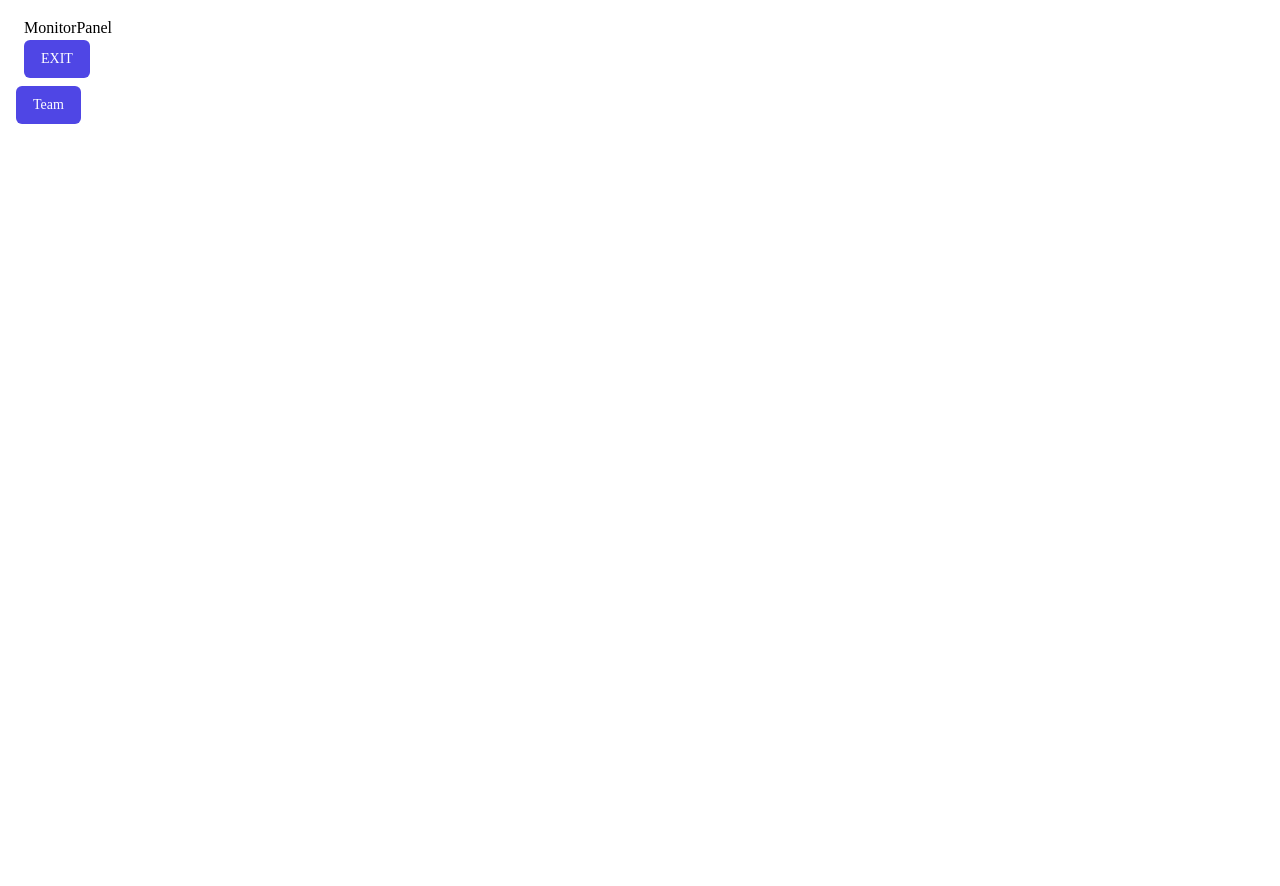
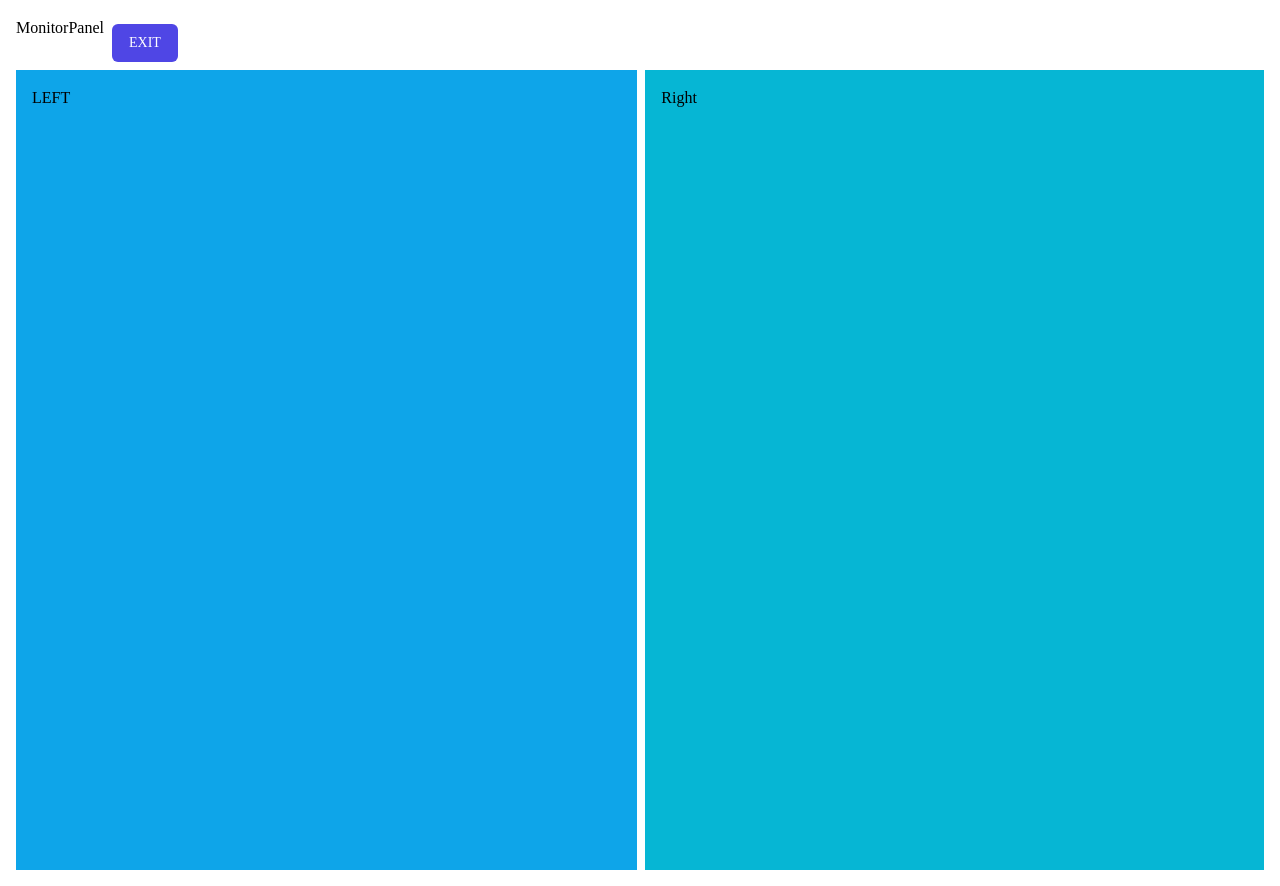
Before and after one commit to DemonDis/nextJS_FSD, a Next.js app: page /monitor in a window 1280 px wide. Before the commit the page ends 800 px from the top, so only its background shows below. Built offline with nearby package versions, Linux system fonts and the light colour scheme.

Commit message:
🚧 left/right panels

```diff
--- a/src/pages/monitor/index.js
+++ b/src/pages/monitor/index.js
@@ -1,18 +1,9 @@
-import { useRouter } from "next/router";
 import { MonitorPanel } from '@/pagesLayer'
 
 const Monitor = ({children}) => {
-    const router = useRouter();
     return (
-      <div className="m-4">
+      <div className="m-4 h-full">
         <MonitorPanel />
-        <button
-          onClick={() => router.push(`/monitor/team`)}
-          type="submit"
-          className="group relative flex justify-center rounded-md border border-transparent bg-indigo-600 py-2 px-4 text-sm font-medium text-white hover:bg-indigo-700 focus:outline-none focus:ring-2 focus:ring-indigo-500 focus:ring-offset-2"
-        >
-          Team
-        </button>
         {children}
       </div>
     )
--- a/src/pagesLayer/monitor/index.jsx
+++ b/src/pagesLayer/monitor/index.jsx
@@ -1,19 +1,33 @@
 import React from "react";
 import { useRouter } from 'next/router';
+import { Right, Left} from '@/widgets'
 
 const MonitorPanel = () => {
     const router = useRouter();
 
     return (
-        <div className="m-2">
+        <div>
+
+            <div className="flex">
               MonitorPanel
                 <button
                   onClick={() => router.push('/login')}
                   type="submit"
-                className="group relative flex justify-center rounded-md border border-transparent bg-indigo-600 py-2 px-4 text-sm font-medium text-white hover:bg-indigo-700 focus:outline-none focus:ring-2 focus:ring-indigo-500 focus:ring-offset-2"
+                  className="m-2 group relative flex justify-center rounded-md border border-transparent bg-indigo-600 py-2 px-4 text-sm font-medium text-white hover:bg-indigo-700 focus:outline-none focus:ring-2 focus:ring-indigo-500 focus:ring-offset-2"
                 >
                   EXIT
                 </button>
+            </div>
+
+              <div class="grid grid-flow-col gap-2">
+                <div class="row-span-1 bg-sky-500 p-4 h-screen">
+                  <Left/>
+
+                </div>
+                <div class="col-span-1 bg-cyan-500 p-4">
+                  <Right/>
+                </div>
+              </div>
         </div>
     )
 };
--- /dev/null
+++ b/src/widgets/index.js
@@ -0,0 +1,2 @@
+export {default as Right} from './right'
+export {default as Left} from './left'
--- /dev/null
+++ b/src/widgets/left/index.jsx
@@ -0,0 +1,11 @@
+
+
+const LeftPanel = () => {
+    return (
+        <div>
+            LEFT
+        </div>
+    )
+}
+
+export default LeftPanel;
--- /dev/null
+++ b/src/widgets/right/index.jsx
@@ -0,0 +1,11 @@
+
+
+const RightPanel = () => {
+    return (
+        <div>
+            Right
+        </div>
+    )
+}
+
+export default RightPanel;
```
Lines whose indentation alone changed are shown as unchanged.
